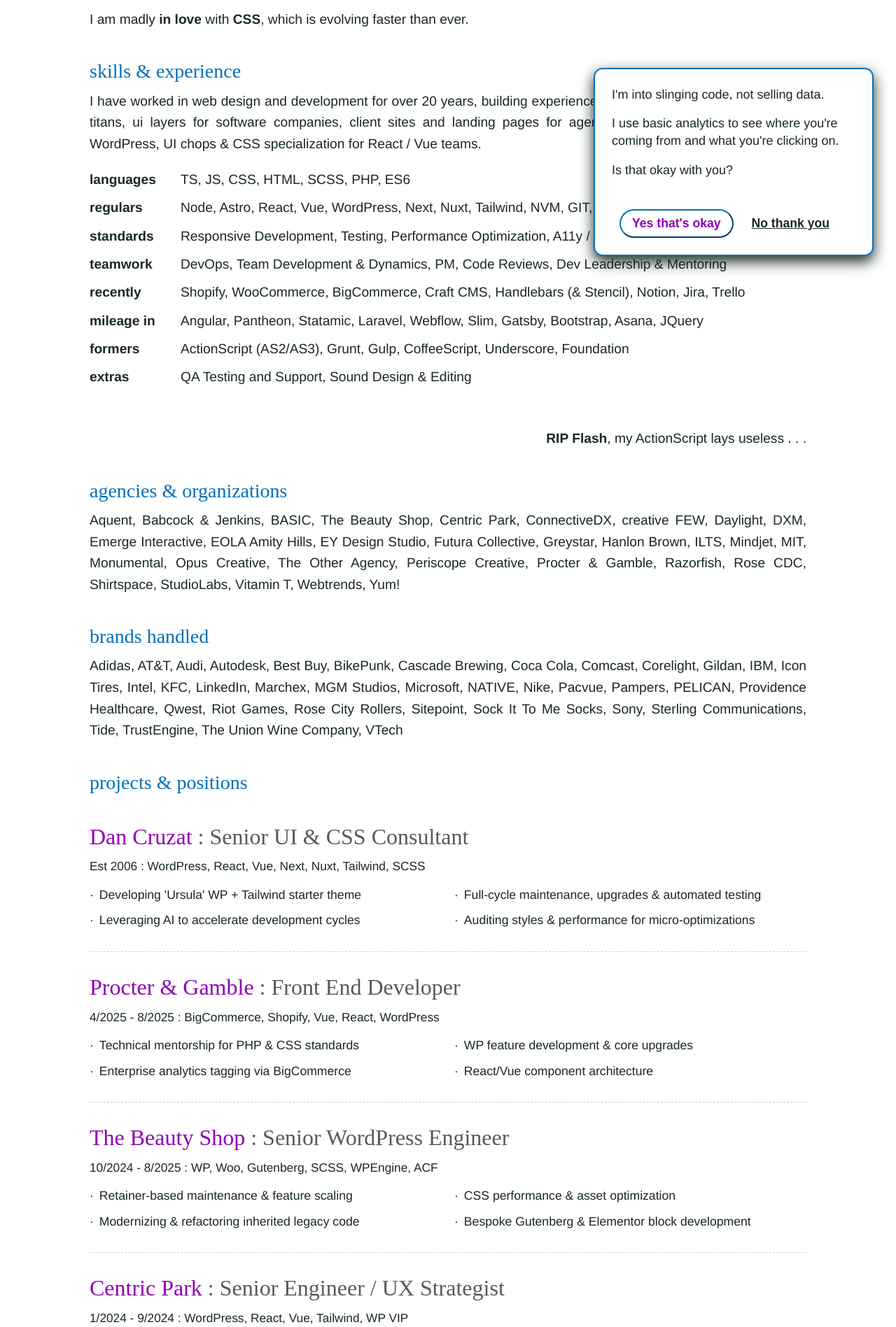
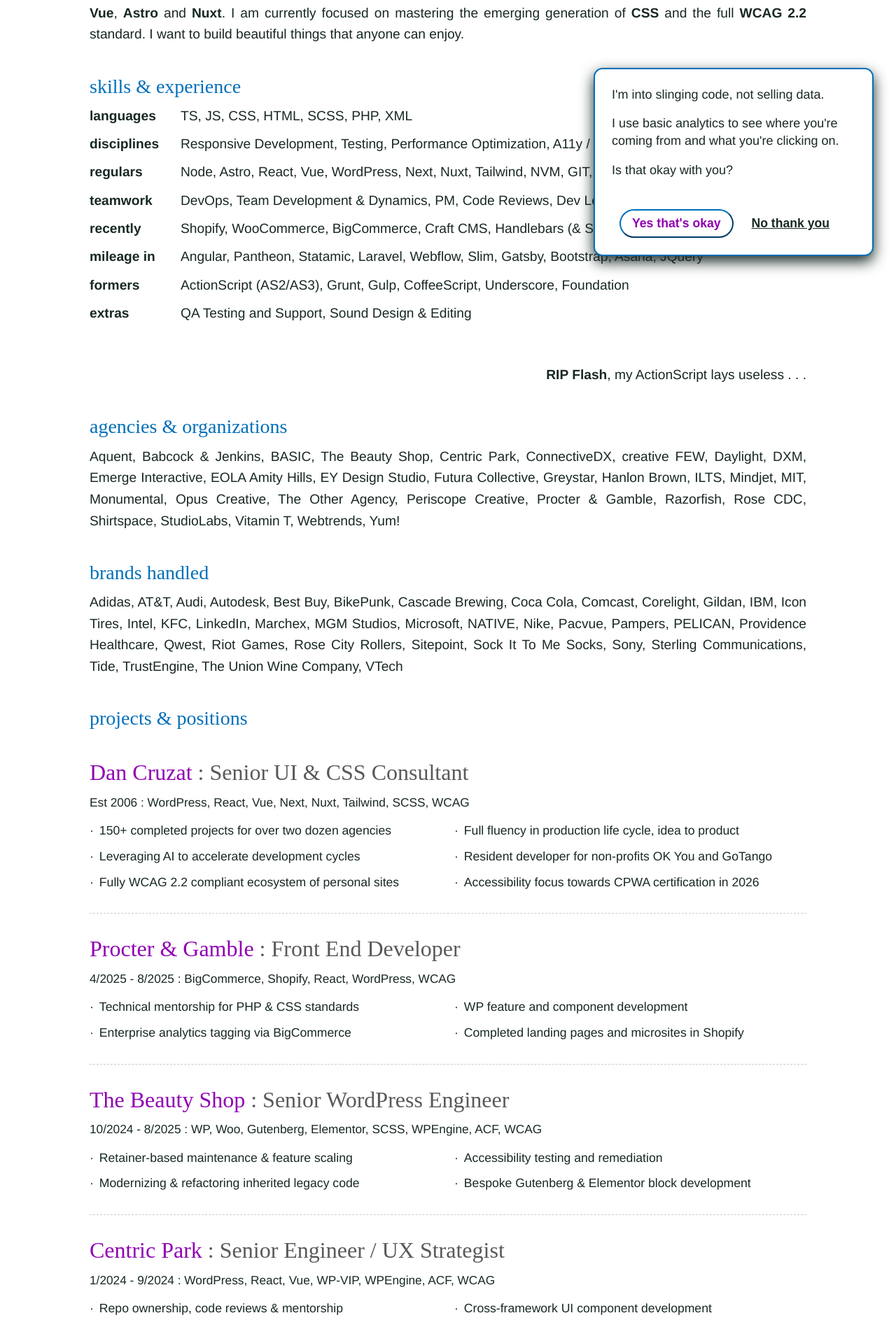
Before and after one commit to TheCruzat/BBC-586-Nuxt, a Nuxt app: page /resume in a window 1280 px wide. Shown: the part 402-2299 px from the top of the page at 70% size. Built offline with nearby package versions, Linux system fonts and the light colour scheme.

Commit message:
Resume changes April 26

```diff
--- a/components/resCredits.vue
+++ b/components/resCredits.vue
@@ -35,4 +35,5 @@
 <style scoped lang="scss">
 @use "@/styles/global.scss" as *;
 @use "@/styles/resume" as *;
+
 </style>
--- a/content/credits.js
+++ b/content/credits.js
@@ -17,35 +17,37 @@
     company: "Dan Cruzat",
     position: "Senior UI & CSS Consultant",
     time: "Est 2006",
-    tech: "WordPress, React, Vue, Next, Nuxt, Tailwind, SCSS",
+    tech: "WordPress, React, Vue, Next, Nuxt, Tailwind, SCSS, WCAG",
     deets: [
-      "Developing 'Ursula' WP + Tailwind starter theme",
+      "150+ completed projects for over two dozen agencies",
       "Leveraging AI to accelerate development cycles",
-      "Full-cycle maintenance, upgrades & automated testing",
-      "Auditing styles & performance for micro-optimizations",
+      "Fully WCAG 2.2 compliant ecosystem of personal sites",
+      "Full fluency in production life cycle, idea to product",
+      "Resident developer for non-profits OK You and GoTango",
+      "Accessibility focus towards CPWA certification in 2026",
     ],
   },
   {
     company: "Procter & Gamble",
     position: "Front End Developer",
     time: "4/2025 - 8/2025",
-    tech: "BigCommerce, Shopify, Vue, React, WordPress",
+    tech: "BigCommerce, Shopify, React, WordPress, WCAG",
     deets: [
       "Technical mentorship for PHP & CSS standards",
       "Enterprise analytics tagging via BigCommerce",
-      "WP feature development & core upgrades",
-      "React/Vue component architecture",
+      "WP feature and component development",
+      "Completed landing pages and microsites in Shopify",
     ],
   },
   {
     company: "The Beauty Shop",
     position: "Senior WordPress Engineer",
     time: "10/2024 - 8/2025",
-    tech: "WP, Woo, Gutenberg, SCSS, WPEngine, ACF",
+    tech: "WP, Woo, Gutenberg, Elementor, SCSS, WPEngine, ACF, WCAG",
     deets: [
       "Retainer-based maintenance & feature scaling",
       "Modernizing & refactoring inherited legacy code",
-      "CSS performance & asset optimization",
+      "Accessibility testing and remediation",
       "Bespoke Gutenberg & Elementor block development",
     ],
   },
@@ -53,12 +55,12 @@
     company: "Centric Park",
     position: "Senior Engineer / UX Strategist",
     time: "1/2024 - 9/2024",
-    tech: "WordPress, React, Vue, Tailwind, WP VIP",
+    tech: "WordPress, React, Vue, WP-VIP, WPEngine, ACF, WCAG",
     deets: [
       "Repo ownership, code reviews & mentorship",
       "Block-based theme architecture",
       "Cross-framework UI component development",
-      "Optimization for performance & accessibility",
+      "Performance optimization & Accessibility remediation",
     ],
   },
   {
@@ -84,6 +86,7 @@
       "Patching critical issues in legacy environments",
       "Cross-functional team & QA coordination",
     ],
+    noprint: true
   },
   {
     company: "Daylight Studio",
@@ -146,7 +149,6 @@
       "React & Angular component architecture",
       "QA support & CSS oversight",
     ],
-    noprint: true,
   },
   {
     company: "Industrial Commercial Electric",
@@ -183,9 +185,8 @@
       "XFinity customer portal development",
       "Interactive component architecture",
       "CSS Lead: code reviews & approvals",
-      "UI problem solving & QA testing",
-    ],
-    noprint: true,
+      "QA / Accessibility testing",
+    ]
   },
 ];
 
--- a/content/skills.js
+++ b/content/skills.js
@@ -12,17 +12,17 @@
 
   {
     label: "languages",
-    list: "TS, JS, CSS, HTML, SCSS, PHP, ES6",
+    list: "TS, JS, CSS, HTML, SCSS, PHP, XML",
+  },
+
+  {
+    label: "disciplines",
+    list: "Responsive Development, Testing, Performance Optimization, A11y / WCAG",
   },
 
   {
     label: "regulars",
     list: "Node, Astro, React, Vue, WordPress, Next, Nuxt, Tailwind, NVM, GIT, Valet, Local, Docker",
-  },
-
-  {
-    label: "standards",
-    list: "Responsive Development, Testing, Performance Optimization, A11y / WCAG, Tracking & Consent",
   },
 
   {
--- a/content/summary.js
+++ b/content/summary.js
@@ -1,3 +1,2 @@
-export const summary = `<p><strong>Senior Front End Engineer</strong> with 20+ years building UI for <strong>indie shops and household names</strong>. Portland OR, remote-native. My best work happens when I own the front end, the user layer; close to the <strong>design</strong>, close to the <strong>code</strong>, a <strong>mentor</strong> to guide the way.</p>
-<p>Currently building in <strong>React</strong>, <strong>Vue</strong> and <strong>WordPress</strong>, with <strong>Astro</strong> and <strong>Next</strong> regularly in the mix.</p>
-<p>I am madly <strong>in love</strong> with <strong>CSS</strong>, which is evolving faster than ever.</p>`;
+export const summary = `<p><strong>Senior Front End Engineer</strong> with 20+ years building UI and digital experiences for <strong>indie shops and household names</strong>. Portland OR, remote-native. My best work happens when I own the user layer where <strong>design</strong> and <strong>code</strong> touch, building the front end from <strong>accessible</strong> elements to <strong>responsive</strong> layouts through to <strong>optimized</strong> experiences.</p>
+<p>I am seeking roles to continue building in <strong>React</strong>, <strong>Next</strong> and <strong>WordPress</strong>, as well as opportunities to sharpen my skills in <strong>Vue</strong>, <strong>Astro</strong> and <strong>Nuxt</strong>. I am currently focused on mastering the emerging generation of <strong>CSS</strong> and the full <strong>WCAG 2.2</strong> standard. I want to build beautiful things that anyone can enjoy.</p>`;
--- a/pages/resume.vue
+++ b/pages/resume.vue
@@ -59,8 +59,8 @@
 
       <section>
         <h2>skills & experience</h2>
-        <p v-html="[skillsIntro, skillsSub].join(' ')" />
-        <hr />
+        <!-- <p v-html="[skillsIntro, skillsSub].join(' ')" />
+        <hr /> -->
         <ResSkills />
       </section>
 
--- a/styles/_resume.scss
+++ b/styles/_resume.scss
@@ -332,7 +332,7 @@
       line-height: 1.4;
     }
     @media print {
-      padding: 0.5rem 0;
+      padding: 0.6rem 0;
     }
 
     h3 {
@@ -353,6 +353,7 @@
 
       @media print {
         font-size: 1.1rem;
+        margin-bottom: 0.3rem;
       }
 
       span {
@@ -412,8 +413,10 @@
       border-top: 1px dashed #ccc;
 
       &:last-child {
-        border-bottom: 1px dashed #ccc;
-        padding-bottom: 2rem;
+        @media screen {
+          border-bottom: 1px dashed #ccc;
+          padding-bottom: 2rem;
+        }
       }
     }
   }
```
